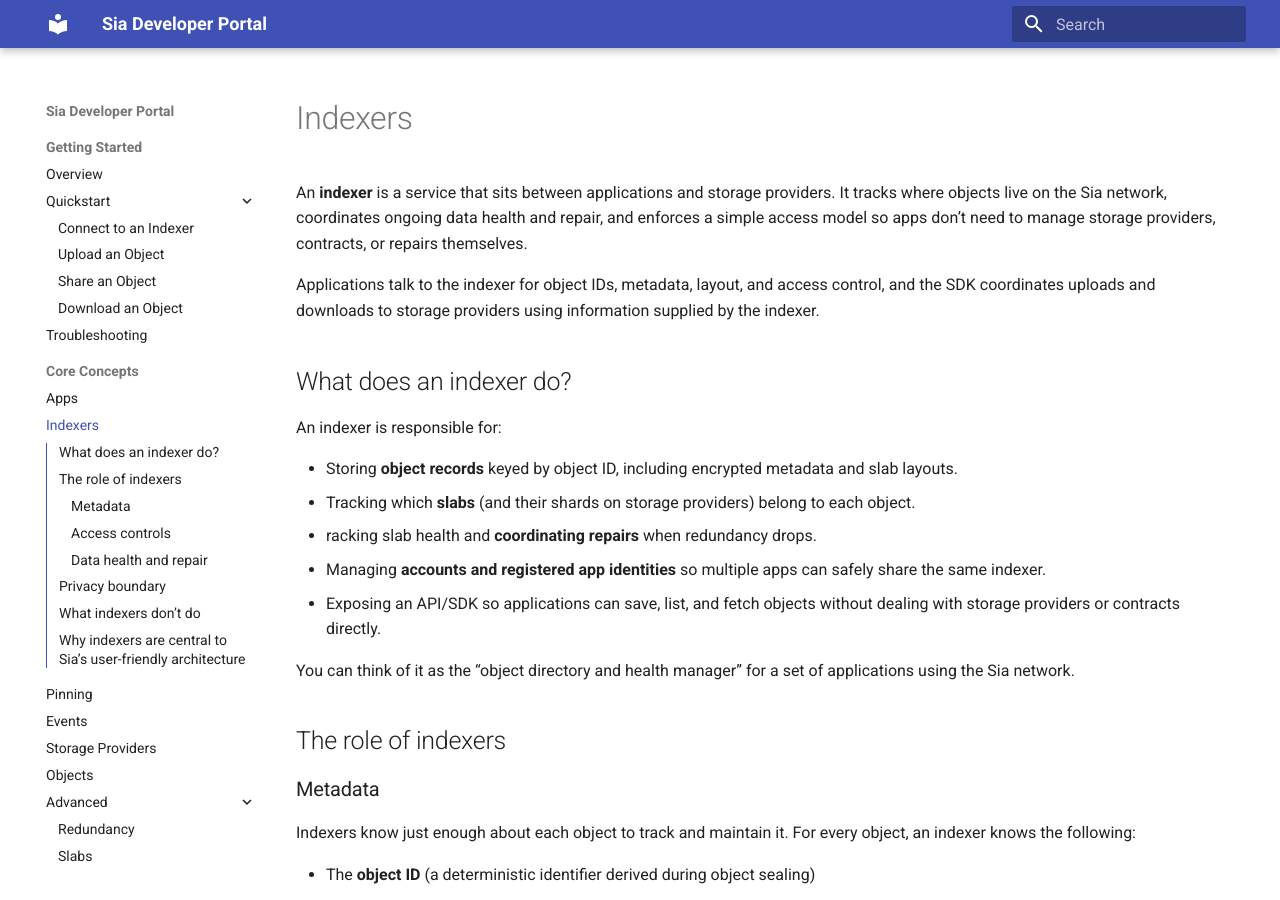
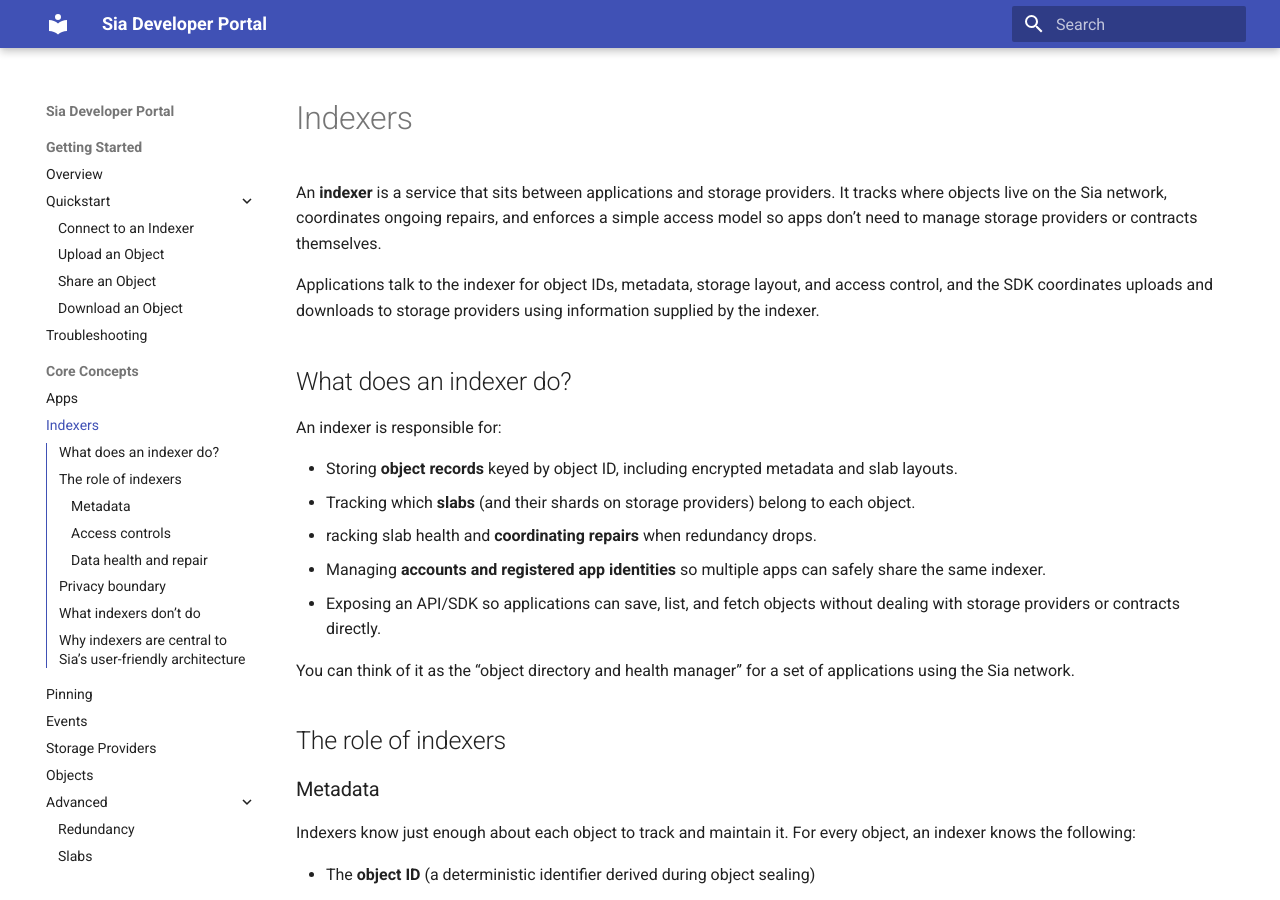
Before and after one commit to SiaFoundation/developer-portal, an MkDocs documentation site: the page built from docs/core-concepts/indexers.md, in a window 1280 px wide and 900 px high. Built offline with MkDocs 1.6.1 and Material for MkDocs 9.7.7, drawn with Linux system fonts in a browser that asks for light colours.

Commit message:
Rephrased opening section for clarity.

```diff
--- a/docs/core-concepts/indexers.md
+++ b/docs/core-concepts/indexers.md
@@ -4,9 +4,9 @@
 
 # Indexers
 
-An **indexer** is a service that sits between applications and storage providers. It tracks where objects live on the Sia network, coordinates ongoing data health and repair, and enforces a simple access model so apps don’t need to manage storage providers, contracts, or repairs themselves.
+An **indexer** is a service that sits between applications and storage providers. It tracks where objects live on the Sia network, coordinates ongoing repairs, and enforces a simple access model so apps don’t need to manage storage providers or contracts themselves.
 
-Applications talk to the indexer for object IDs, metadata, layout, and access control, and the SDK coordinates uploads and downloads to storage providers using information supplied by the indexer.
+Applications talk to the indexer for object IDs, metadata, storage layout, and access control, and the SDK coordinates uploads and downloads to storage providers using information supplied by the indexer.
 
 ## What does an indexer do?
 
```
